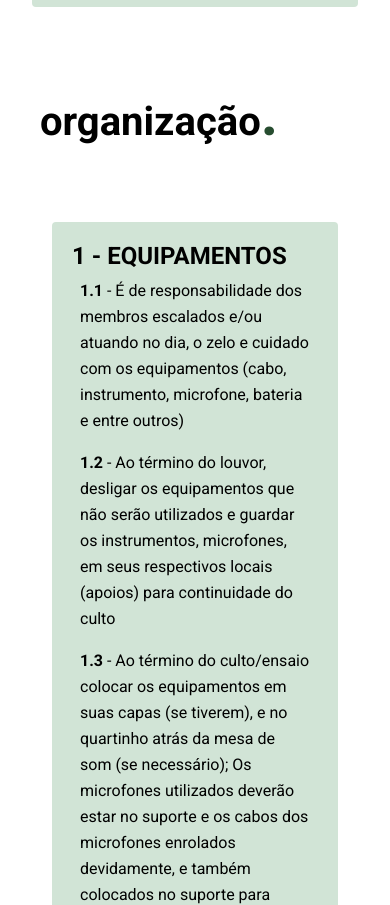
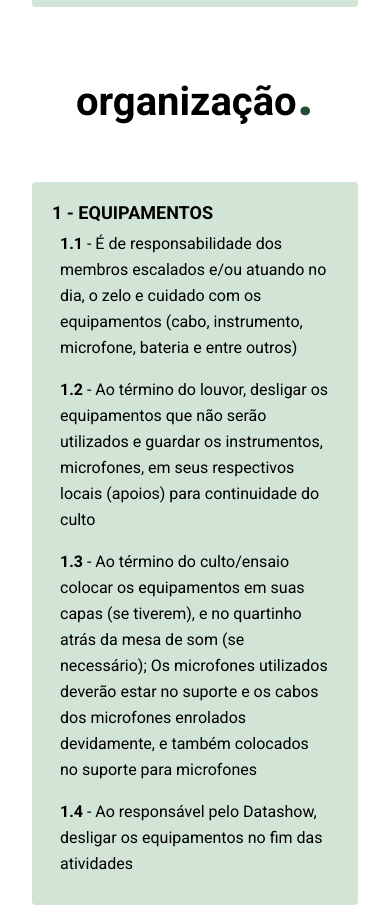
Before and after one commit to presbiterianajk/presbiterianajk.github.io, a plain HTML site: page index.html in a window 390 px wide. Shown: the part 2146-3051 px from the top of the page. Drawn offline with Linux system fonts and the light colour scheme.

Commit message:
responsivo organizacao

```diff
--- a/css/organizacao.css
+++ b/css/organizacao.css
@@ -17,8 +17,7 @@
   font-size: 24px;
 }
 .organizacao-lista p{
-  /* margin-top: 8px;
-  margin-left: 32px; */
+
   line-height: 26px;
   padding: 8px;
 }
@@ -27,3 +26,21 @@
   background-color: #D1E4D6;
   border-radius: 4px;
 }
+
+@media (max-width: 800px){
+  .organizacao{
+    padding: 20px;
+  }
+  .organizacao-titulo{
+    text-align: center;
+  }
+  .organizacao-lista{
+    margin-top: 40px;
+  }
+}
+
+@media (max-width: 600px){
+  .organizacao-lista h4{
+    font-size: 18px;
+  }
+}
```
